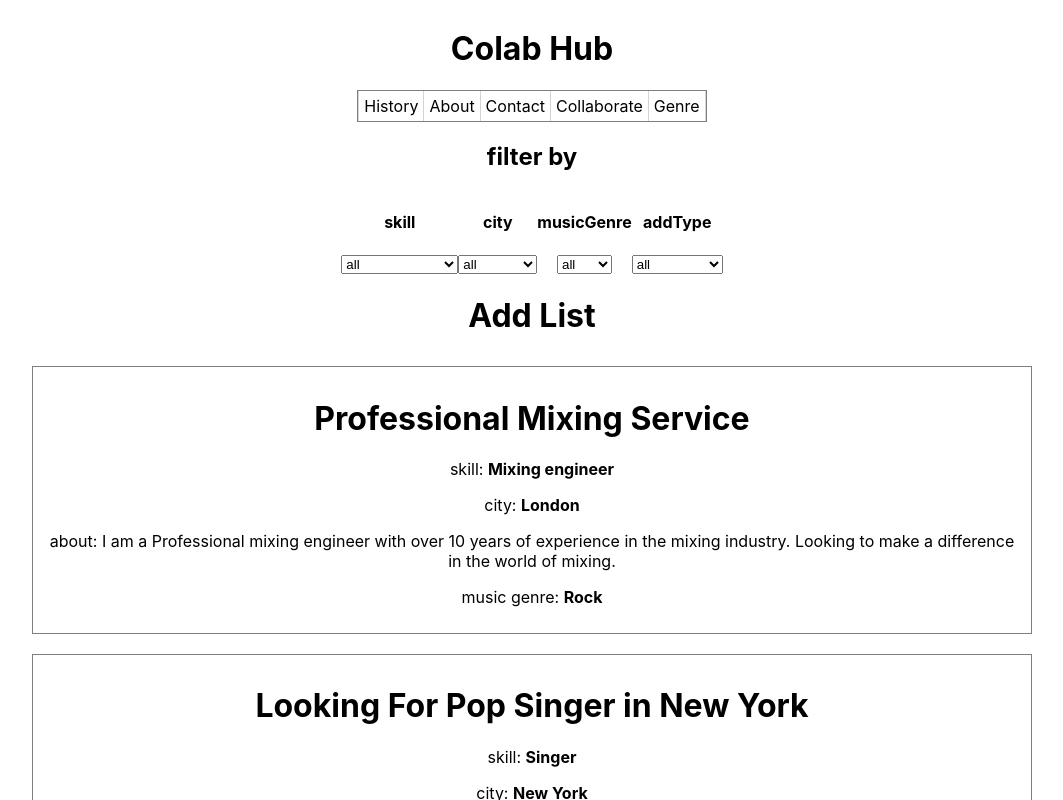
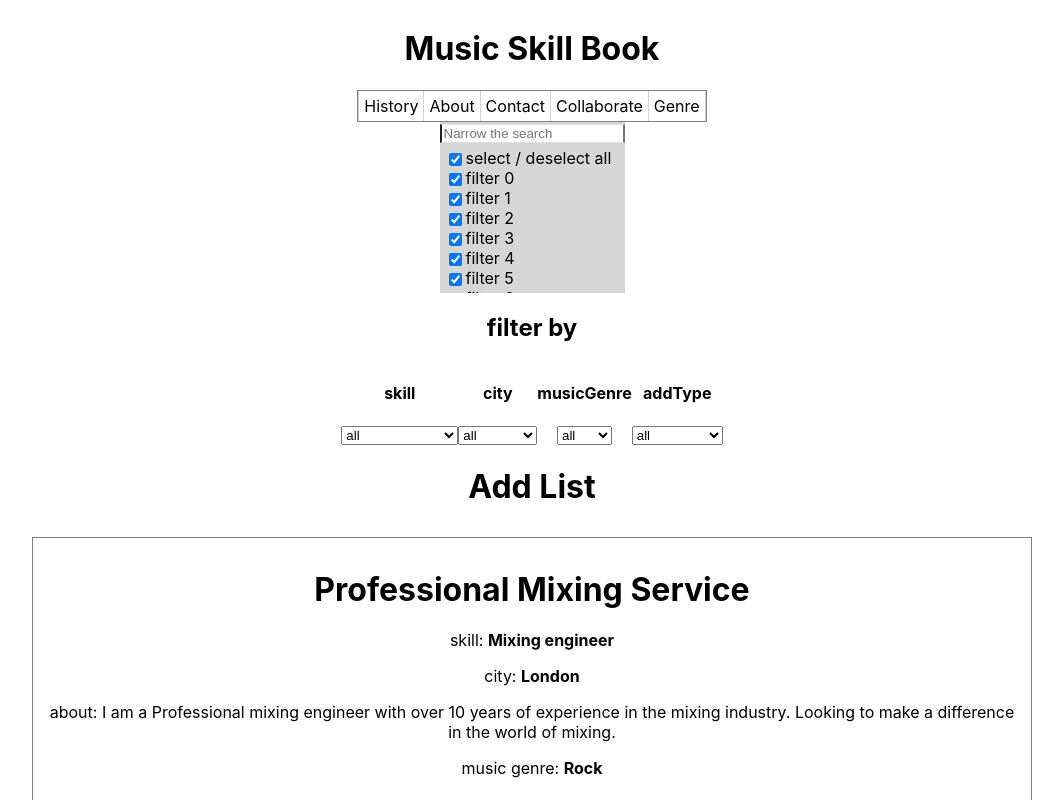
Before and after one commit to Maratatasan/musical-skill-book, a React (Create React App) app: page / in a window 1280 px wide. Shown: the top 800 px of the page, without its empty margins (116-1179 px from the left). Built offline with nearby package versions, Linux system fonts and the light colour scheme.

Commit message:
built set filter Ui

```diff
--- a/package.json
+++ b/package.json
@@ -1,8 +1,11 @@
 {
   "name": "musical-skill-book",
-  "version": "0.1.0",
+  "version": "0.2.0",
   "private": true,
   "dependencies": {
+    "@emotion/react": "^11.9.3",
+    "@emotion/styled": "^11.9.3",
+    "@mui/material": "^5.9.0",
     "@testing-library/jest-dom": "^5.16.4",
     "@testing-library/react": "^13.3.0",
     "@testing-library/user-event": "^13.5.0",
--- a/src/App.css
+++ b/src/App.css
@@ -1,3 +1,7 @@
+:root {
+  --grey-one: rgb(214, 214, 214);
+}
+
 .App {
   text-align: center;
   display: flex;
@@ -5,3 +9,7 @@
   align-items: center;
   margin: auto;
 }
+
+.grey-one{
+  background-color: var(--grey-one);
+}
--- a/src/App.tsx
+++ b/src/App.tsx
@@ -8,6 +8,7 @@ import { FilterBar } from "./components/FilterBar/FilterBar";
 import { AdvertDetails } from "./components/advertDetails";
 import { MainBanner } from "./components/mainBanner";
 import { MainBar } from "./components/mainBar";
+import { Filter } from "./components/FilterBar/Filter";
 
 
 
@@ -56,8 +57,10 @@ function App() {
 
   return (
     <div className="App" >
+
       <MainBanner />
       <MainBar />
+      <Filter />
       <FilterBar ads={adsInUI} handleFilter={handleFilter} removeFromFilterList={removeFromFilterList} />
       <AdList ads={adsInUI} />
     </div>
--- /dev/null
+++ b/src/components/FilterBar/Filter.tsx
@@ -0,0 +1,141 @@
+import { useState, useEffect } from "react";
+
+export function Filter() {
+  let filterRender: string[] = [];
+
+  // add hundred new filters here
+  for (let i = 0; i < 100; i++) {
+    filterRender.push(`filter ${i}`);
+  }
+  const [filterMame, setFilterMame] = useState("Number");
+  const [filterValues, setFilterValues] =
+    useState(filterRender);
+  const [filterModel, setFilterModel] = useState([
+    "filter 2",
+  ]);
+
+  let allValues: any = {};
+  filterValues.forEach(filter => {
+    allValues[filter] = true;
+  });
+
+  const [filterState, setFilterState] = useState(allValues);
+
+  const [filtersInTheUI, setFiltersInTheUI] =
+    useState(filterRender);
+
+  useEffect(() => {
+    console.log("filterModel", filterModel);
+  }, [filterModel]);
+
+  function updateFilterUi(
+    e: React.FormEvent<HTMLInputElement>
+  ) {
+    const value = e.currentTarget.value;
+    let newUiState = filterRender.filter(f =>
+      f.includes(value)
+    );
+    setFiltersInTheUI(newUiState);
+  }
+
+  const handleFilter = (
+    e: React.FormEvent<HTMLInputElement>
+  ) => {
+    const { checked } = e.currentTarget;
+    const { name } = e.currentTarget;
+
+    setFilterState({ ...filterState, [name]: checked });
+  };
+
+  const handleSelectAll = (
+    e: React.FormEvent<HTMLInputElement>
+  ) => {
+    const { checked } = e.currentTarget;
+    const newState: any = {};
+    filterRender.forEach(filter => {
+      newState[filter] = checked;
+    });
+    setFilterState(newState);
+  };
+
+  const liStyle = {
+    display: "flex",
+    alignItems: "center",
+    padding: "0px",
+    margin: "0px",
+  };
+  const checkboxStyle = {
+    marginRight: "4px",
+    marginBottom: "0px",
+    padding: "0px",
+  };
+
+  const labelStyle = {
+    paddingBottom: "0px",
+  };
+
+  return (
+    <div className="grey-one">
+      <input
+      style={{borderTop: "1px solid #e0e0e0", borderBottom: "1px solid #e0e0e0"}}
+        type="text"
+        name="search"
+        id="filter-search"
+        placeholder="Narrow the search"
+        onChange={updateFilterUi}
+      />
+      <div
+        className="filterOptions"
+        style={{ height: "150px", overflow: "auto" }}
+      >
+        <ul
+          style={{
+            listStyle: "none",
+            alignItems: "start",
+            display: "flex",
+            flexDirection: "column",
+            padding: "5px",
+            margin: "0px",
+          }}
+        >
+          <li style={liStyle} key={"select-all-li"}>
+            <input
+              name="select-all"
+              style={checkboxStyle}
+              type="checkbox"
+              key={"select-all"}
+              checked={Object.values(filterState).every(v => v)}
+              onChange={handleSelectAll}
+            />
+            <label
+              htmlFor="select-all"
+              style={labelStyle}
+              key="select-all-label"
+            >
+              select / deselect all
+            </label>
+          </li>
+          {filtersInTheUI.map((filter, index) => (
+            <li style={liStyle} key={filter + "li"}>
+              <input
+                name={filter}
+                style={checkboxStyle}
+                type="checkbox"
+                key={filter}
+                checked={filterState[filter]}
+                onChange={handleFilter}
+              />
+              <label
+                htmlFor={filter}
+                style={labelStyle}
+                key={filter + "label"}
+              >
+                {filter}
+              </label>
+            </li>
+          ))}
+        </ul>
+      </div>
+    </div>
+  );
+}
--- a/src/components/FilterBar/FilterBar.tsx
+++ b/src/components/FilterBar/FilterBar.tsx
@@ -58,7 +58,7 @@ export function FilterBar({ ads, handleFilter, removeFromFilterList }: IFilterBa
                         <option value="all">all</option>
                         {
                             filterSet[filterKey].map((item: string) => {
-                                return <option key={item} value={item}>{item}</option>;
+                                return <option key={item}>{item}</option>;
                             })
                         }
                     </select>
--- a/src/components/mainBanner.tsx
+++ b/src/components/mainBanner.tsx
@@ -1,7 +1,7 @@
 export function MainBanner(){
     return (
         <div>
-            <h1>Colab Hub</h1>
+            <h1>Music Skill Book</h1>
         </div>
     )
 }
```
Also changed, not shown: 1 other file (tests, documents, lock files or other folders).
